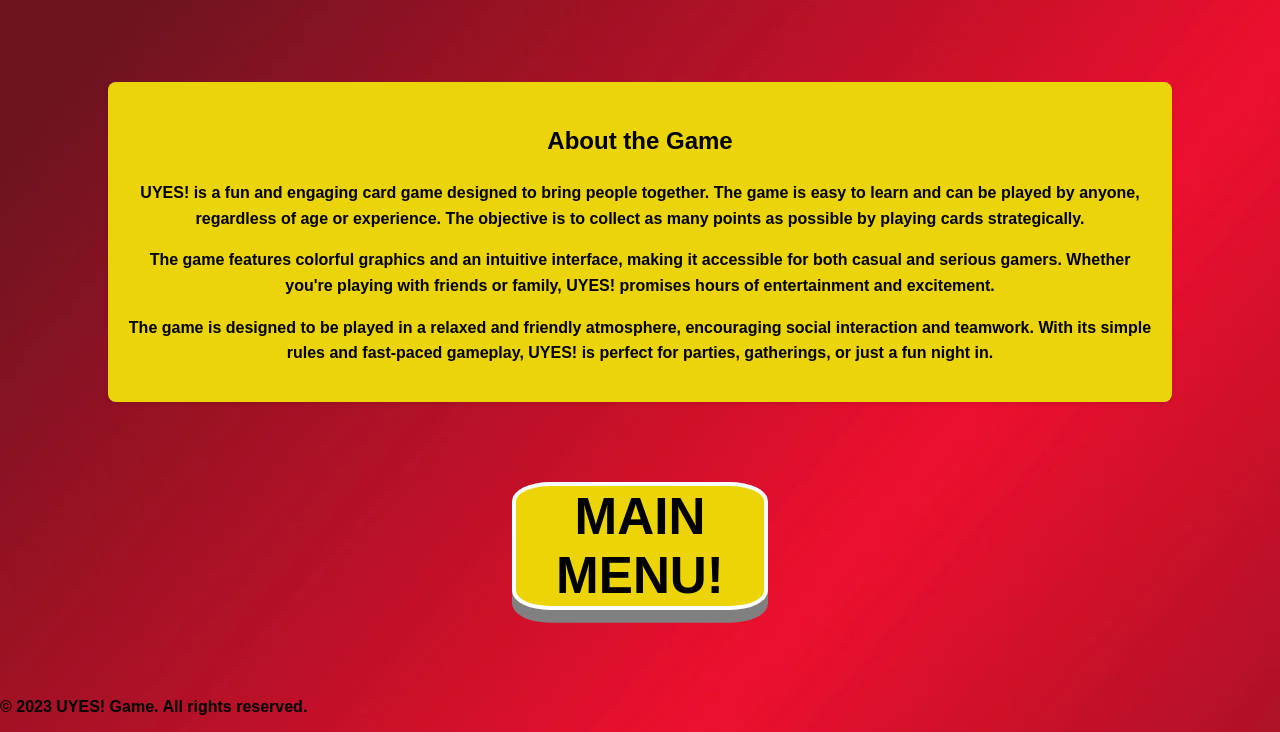
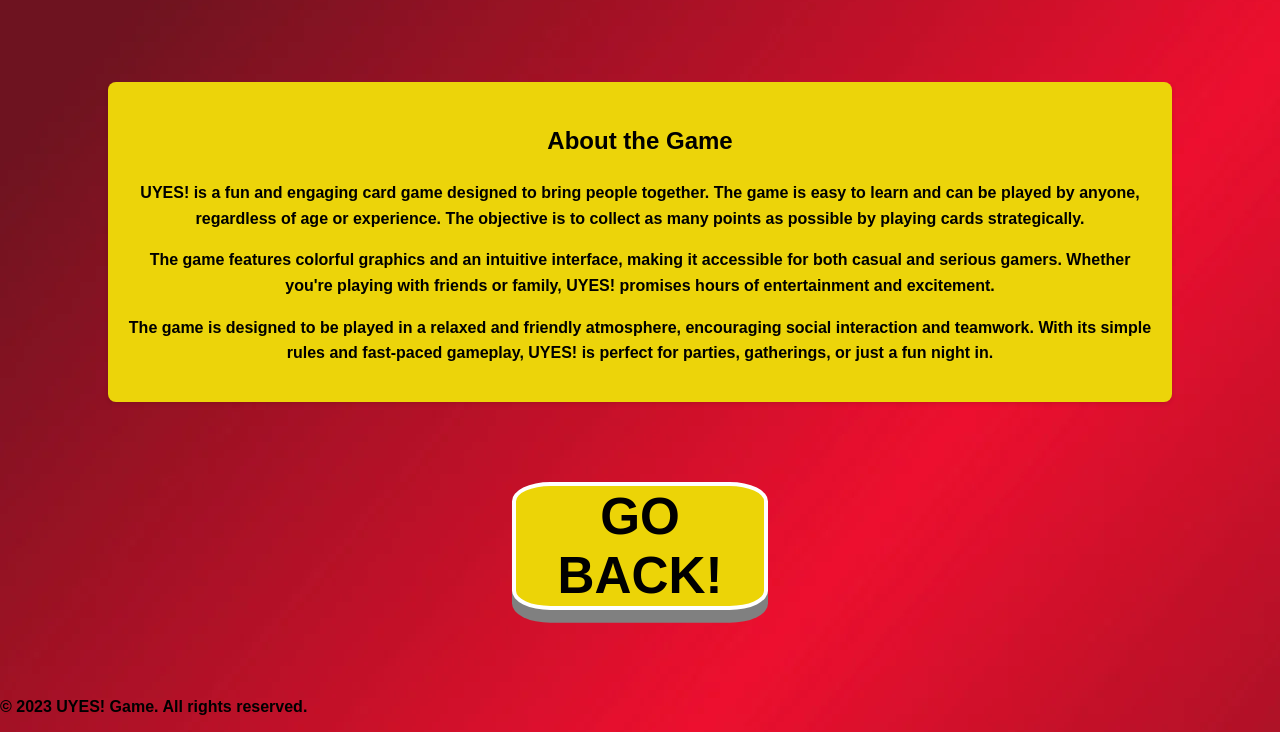
Before and after one commit to Fortgeschrittene-Informatik-Portfolio/UYES-Frontend, a plain HTML site: page html/AboutPage.html in a window 1280 px wide. Shown: the part 118-850 px from the top of the page. Drawn offline with Linux system fonts and the light colour scheme.

Commit message:
Changed Button Text to "GO BACK!"

```diff
--- a/html/AboutPage.html
+++ b/html/AboutPage.html
@@ -37,7 +37,7 @@
     <section class="menu">
 
         <button id="back-to-main-menu">
-        MAIN MENU!
+        GO BACK!
         </button>
 
     </section>
```
